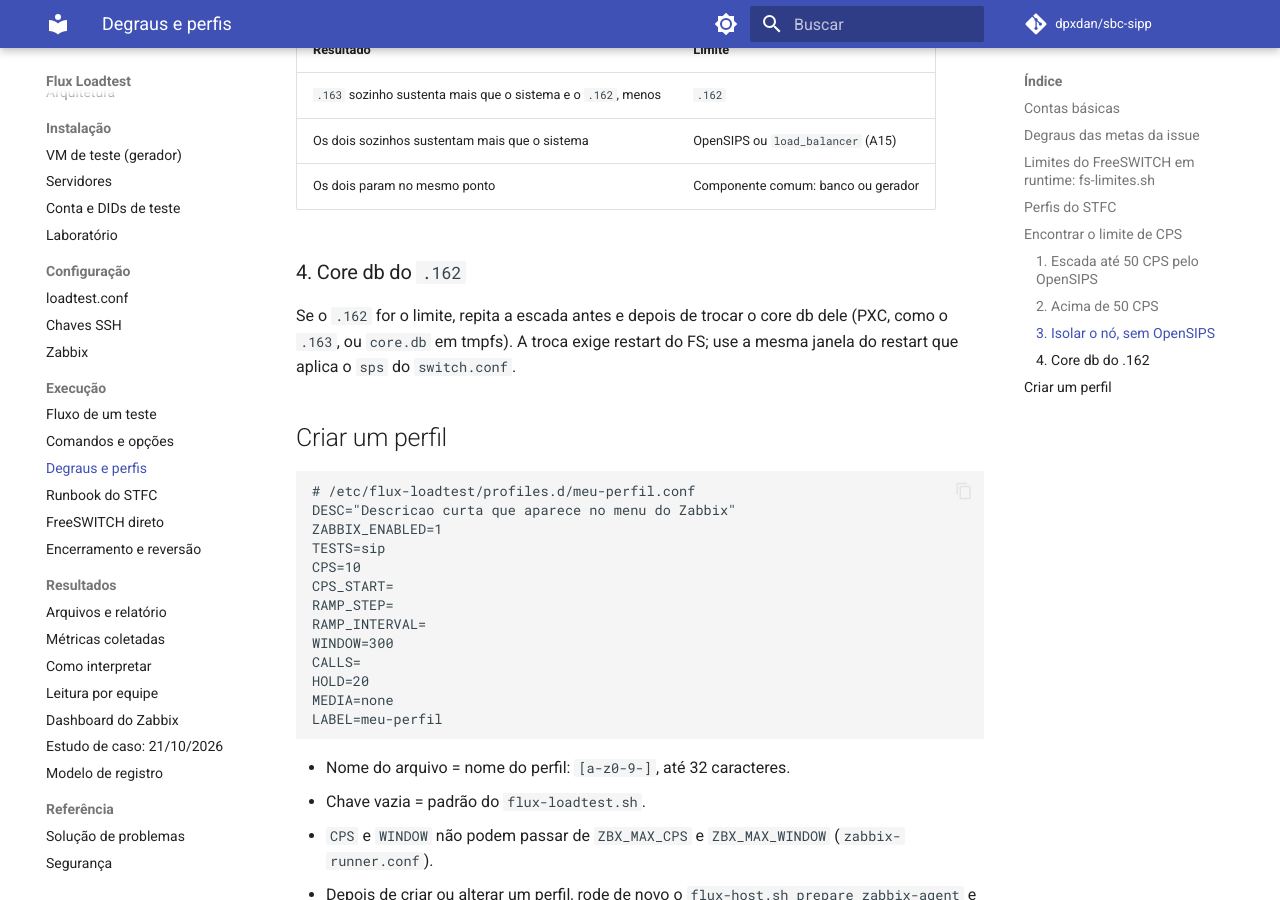
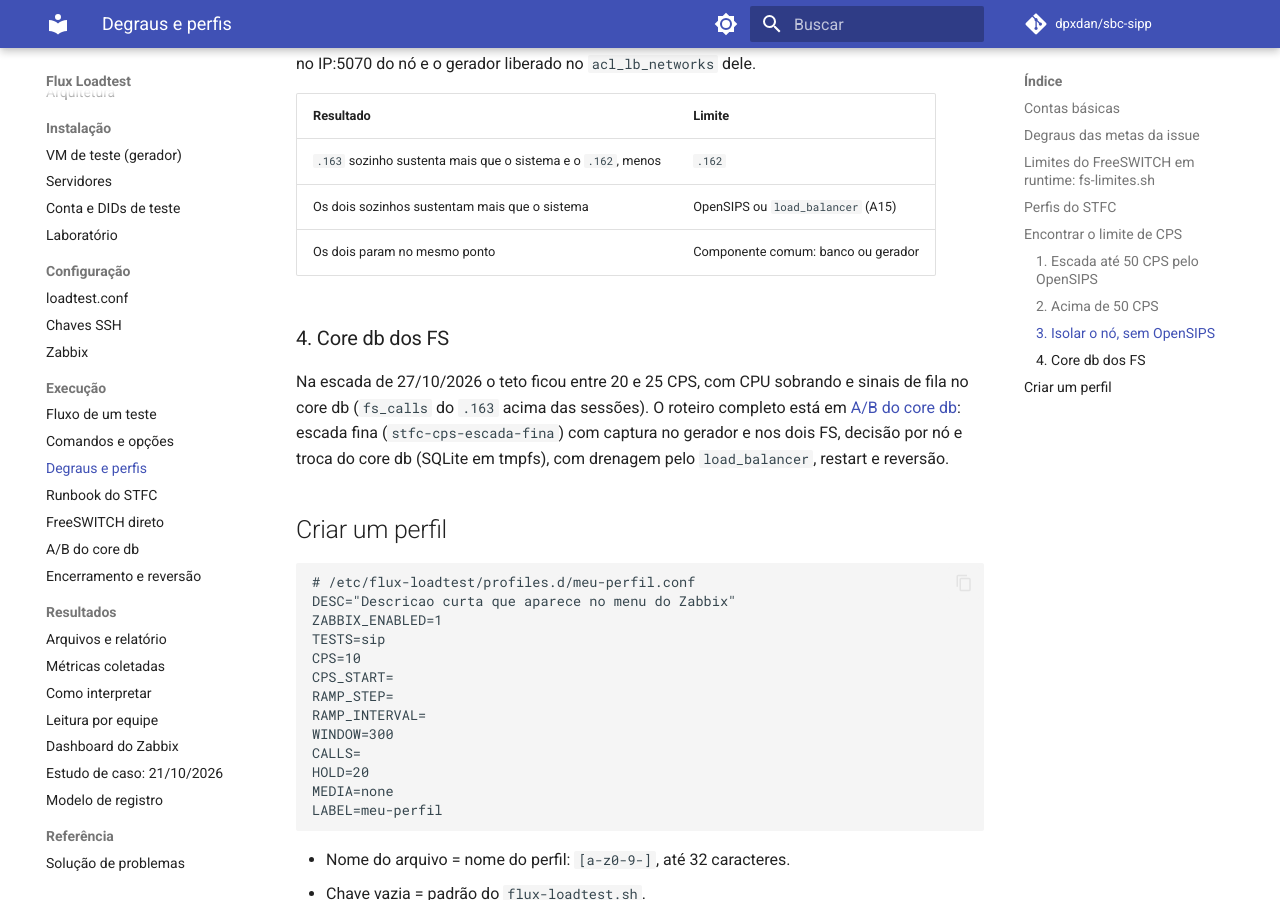
Before and after one commit to dpxdan/sbc-sipp, an MkDocs documentation site: the page built from docs/execucao/degraus-e-perfis.md, in a window 1280 px wide and 900 px high, scrolled down 5140 px. Built offline with MkDocs 1.6.1 and Material for MkDocs 9.7.7, drawn with Linux system fonts in a browser that asks for light colours; comment, search, counter and statistics services are not loaded; some of the changed text lies outside the part shown.

Commit message:
feat(stfc): escada fina de CPS e roteiro do A/B do core db (#27)
Na escada de 27/10 o teto ficou entre 20 e 25 CPS com CPU sobrando e sinais de fila no core db (fs_calls do .163 acima das sessoes). Perfil stfc-cps-escada-fina (16 a 26 CPS, +2 a cada 60 s, hold 10 s) e pagina docs/execucao/ab-core-db.md: rodada A com captura no gerador e nos dois FS e foto do performance_schema, tabela de decisao por no, troca do core db para SQLite em tmpfs com drenagem pelo load_balancer, restart, verificacao e reversao, e rodada B com a mesma escada.

```diff
--- a/docs/execucao/degraus-e-perfis.md
+++ b/docs/execucao/degraus-e-perfis.md
@@ -79,6 +79,7 @@
 | `stfc-cps20` | 10 a 20 CPS em 40 s (+5 a cada 20 s), janela 240 s, hold 20 s | ~9 min | — |
 | `stfc-cps30` | 10 a 30 CPS em 80 s (+5 a cada 20 s), ~220 s em 30 CPS, hold 30 s (~900 simultâneas) | ~10 min | `150 1300` |
 | `stfc-cps-escada50` | Escada de 10 a 50 CPS (+5 a cada 60 s), mais 120 s em 50, hold 10 s (~600 simultâneas) | ~16 min | `150 1300` |
+| `stfc-cps-escada-fina` | Escada de 16 a 26 CPS (+2 a cada 60 s), mais 60 s em 26, hold 10 s (~300 simultâneas) | ~12 min | `150 1300` |
 | `stfc-c1000` | 1000 simultâneas a 10 CPS (janela 150 s, hold 100 s) | ~9 min | — |
 | `stfc-c1000-rtp` | Igual ao `stfc-c1000`, com `MEDIA=rtp` (G.711 nos dois sentidos) | ~9 min | — |
 | `stfc-c2000` | 2000 simultâneas a 10 CPS (janela 320 s, hold 200 s, 120 s no patamar, `-l` 2448) | ~13 min | `150 2800` |
@@ -91,7 +92,8 @@
 e coloca ~180 Mbit/s por sentido no gerador.
 
 Ordem recomendada: `stfc-piloto` -> `stfc-c1000` -> `stfc-c2000` -> `stfc-c3000` -> `stfc-c5000` (só depois de um
-`stfc-c3000` sem falhas) e, separadamente, `stfc-cps20` -> `stfc-cps30` -> `stfc-cps-escada50`.
+`stfc-c3000` sem falhas) e, separadamente, `stfc-cps20` -> `stfc-cps30` -> `stfc-cps-escada50`
+(e a `stfc-cps-escada-fina` em volta do teto encontrado).
 
 Antes de perfis longos, tire uma foto de capacidade com o hold planejado. Ela alerta timeout de mídia
 menor que o hold (com `MEDIA=none` não há RTP e as chamadas cairiam), memória, threads e portas RTP:
@@ -177,11 +179,12 @@
 | Os dois sozinhos sustentam mais que o sistema | OpenSIPS ou `load_balancer` (A15) |
 | Os dois param no mesmo ponto | Componente comum: banco ou gerador |
 
-### 4. Core db do `.162`
+### 4. Core db dos FS
 
-Se o `.162` for o limite, repita a escada antes e depois de trocar o core db dele (PXC, como o `.163`,
-ou `core.db` em tmpfs). A troca exige restart do FS; use a mesma janela do restart que aplica o `sps`
-do `switch.conf`.
+Na escada de 27/10/2026 o teto ficou entre 20 e 25 CPS, com CPU sobrando e sinais de fila no core db
+(`fs_calls` do `.163` acima das sessões). O roteiro completo está em [A/B do core db](ab-core-db.md):
+escada fina (`stfc-cps-escada-fina`) com captura no gerador e nos dois FS, decisão por nó e troca do
+core db (SQLite em tmpfs), com drenagem pelo `load_balancer`, restart e reversão.
 
 ## Criar um perfil
 
--- a/mkdocs.yml
+++ b/mkdocs.yml
@@ -66,6 +66,7 @@
       - Degraus e perfis: execucao/degraus-e-perfis.md
       - Runbook do STFC: execucao/runbook-stfc.md
       - FreeSWITCH direto: execucao/fs-direto.md
+      - A/B do core db: execucao/ab-core-db.md
       - Encerramento e reversão: execucao/encerramento.md
   - Resultados:
       - Arquivos e relatório: resultados/arquivos.md
```
Also changed, not shown: deploy/stfc-completo/ZABBIX.md (+2 -0 lines), docs/execucao/ab-core-db.md (added, +185 -0 lines), 1 other file.
